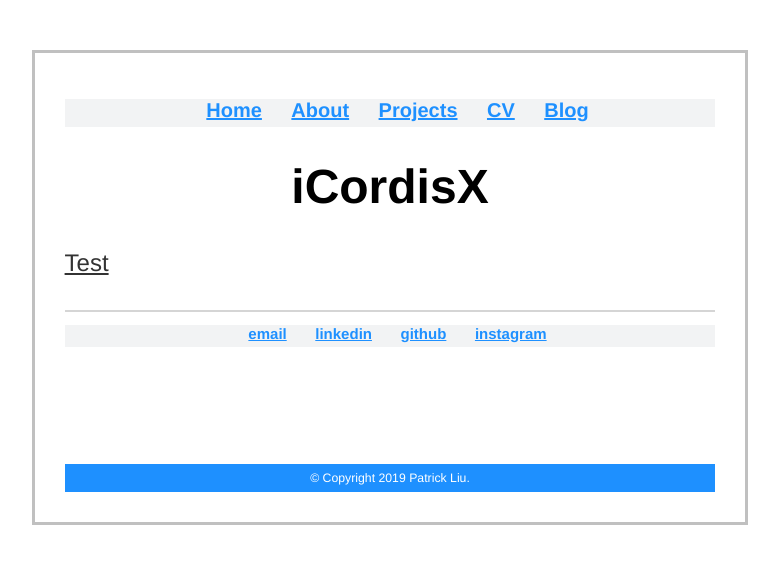
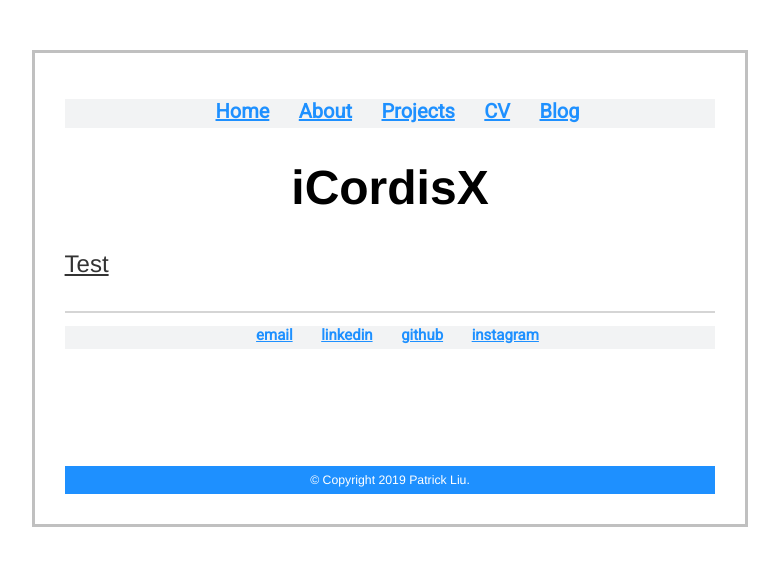
Before and after one commit to pat-liu/WebsiteV1, a Jekyll site: the page built from projects/icordisx.html, in a window 1280 px wide. Shown: the top 566 px of the page, without its empty margins (250-1029 px from the left). Built offline with Jekyll 4.4.1, drawn with Linux system fonts in a browser that asks for light colours.

Commit message:
Update main.css

```diff
--- a/css/main.css
+++ b/css/main.css
@@ -79,6 +79,7 @@ a {
     font-size: 20px;
     text-decoration: underline;
     text-align: center;
+    font-family:'Roboto', sans-serif;
 }
 a.footer {
     color: #1e90ff;
```
